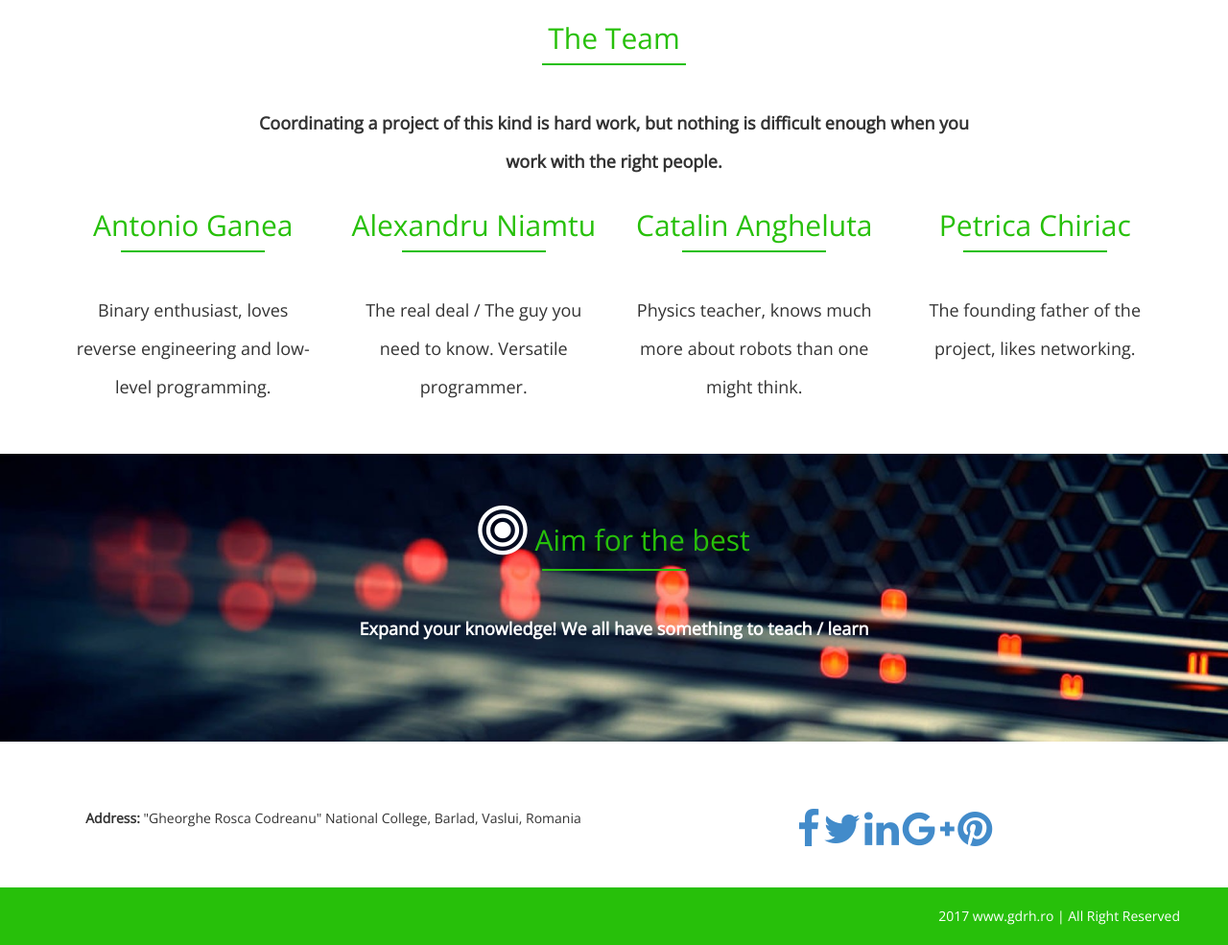
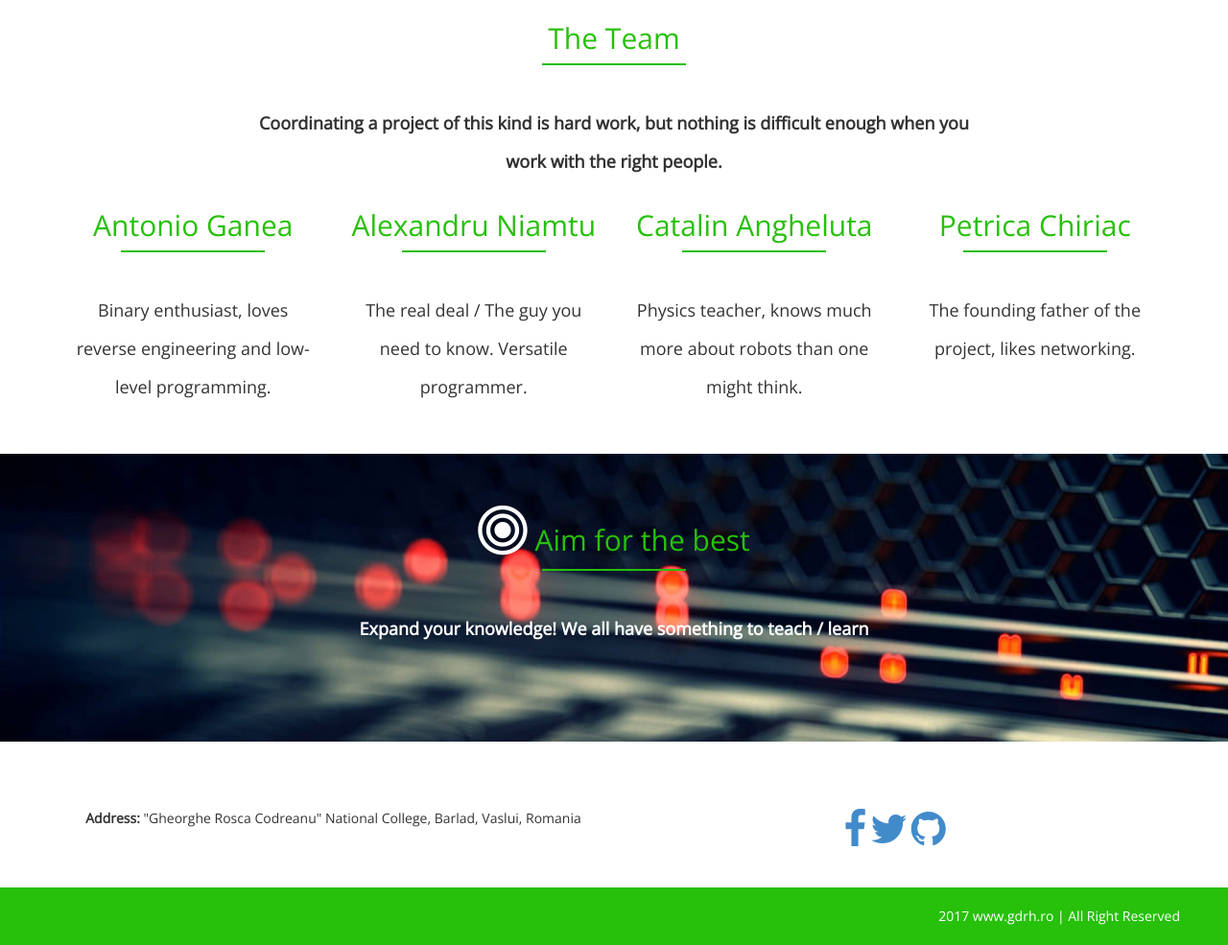
Before and after one commit to GDRH/www.gdrh.ro, a plain HTML site: page index.html in a window 1280 px wide. Shown: the part 1676-2661 px from the top of the page at 96% size. Drawn offline with nearby package versions, Linux system fonts and the light colour scheme.

Commit message:
Added Facebook and Github Links

```diff
--- a/index.html
+++ b/index.html
@@ -400,11 +400,9 @@
                       <div class="row vertical-divider" style="margin-top: 20px; text-align: center">
                         <div class="col-xs-6"><strong> Address:</strong> "Gheorghe Rosca Codreanu" National College, Barlad, Vaslui, Romania</div>
                         <div class="col-xs-6">
-                          <a href="#"><i class="fa fa-facebook fa-3x"></i></a>
+                          <a href="https://www.facebook.com/GDRH-1287199348069956/"><i class="fa fa-facebook fa-3x"></i></a>
                           <a href="#"><i class="fa fa-twitter fa-3x"></i></a>
-                          <a href="#"><i class="fa fa-linkedin fa-3x"></i></a>
-                          <a href="#"><i class="fa fa-google-plus fa-3x"></i></a>
-                          <a href="#"><i class="fa fa-pinterest fa-3x"></i></a>
+                          <a href="https://github.com/GDRH/"><i class="fa fa-github fa-3x"></i></a>
                         </div>
                       </div>
                     </div>
```
